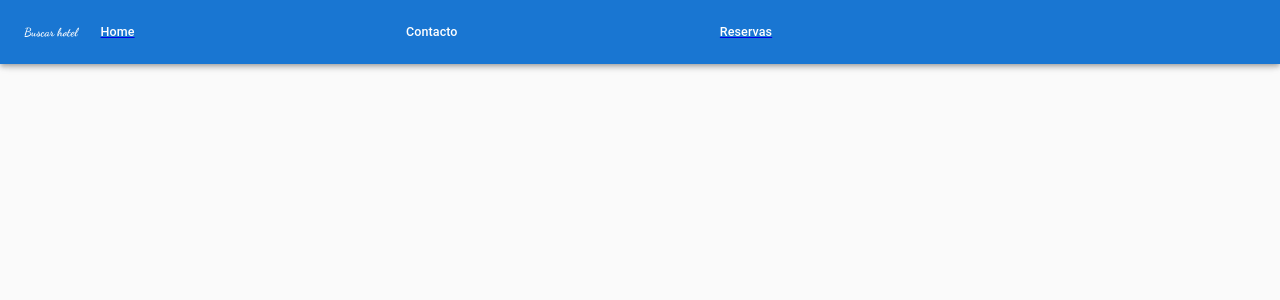
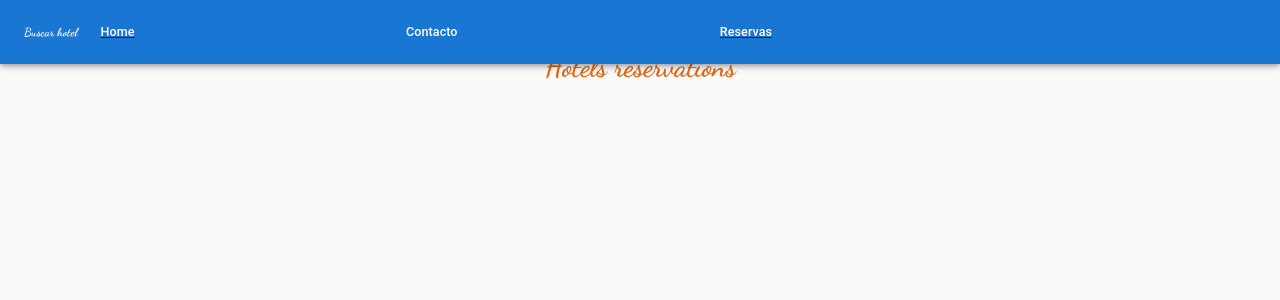
Before and after one commit to JAMA8806/hotels_React_NextJs, a Next.js app: page /reservations in a window 1280 px wide. Shown: the top 300 px of the page. Built offline with nearby package versions, Linux system fonts and the light colour scheme.

Commit message:
some styles were adjusted

```diff
--- a/components/organisms/cardsFilter/hotelsReservations/hotelsReservations.jsx
+++ b/components/organisms/cardsFilter/hotelsReservations/hotelsReservations.jsx
@@ -2,16 +2,16 @@
 import React from 'react'
 import { useSelector } from 'react-redux';
 import MediaCard from '../../../molecules/card/card';
-
+import styles from './hotelsReservations.module.css'
 export const HotelsReservations = () => {
     const hotelsReservationList = useSelector(
         (state) => state.reservation.hotelsReservation
       );
-      console.log(hotelsReservationList);
+
   return (
-    <div>
+    <div className={styles.cardsContainer}>
         {hotelsReservationList.map((hotel,index)=>{
-            console.log(hotel.payload);
+
             return (
                 <MediaCard key={index} hotel={hotel.payload}>Cards</MediaCard>
             )
--- /dev/null
+++ b/components/organisms/cardsFilter/hotelsReservations/hotelsReservations.module.css
@@ -0,0 +1,36 @@
+.cardsContainer {
+    width: 80%;
+    display: flex;
+    gap: 20px;
+    margin: 0 auto;
+    margin-top: 10px;
+    margin-bottom: 20px;
+    justify-content: center
+}
+
+.alert{
+    width:100%;
+}
+
+@media(min-width: 768px) {
+    .cardsContainer {
+        width: 100%;
+        display: grid;
+        grid-template-columns: repeat(2, 1fr);
+        justify-items: center;
+    }
+}
+
+@media(min-width: 1024px) {
+    .cardsContainer {
+        width: 100%;
+        height: 100%;
+        margin-top: 10px;
+        display: grid;
+        grid-template-columns: repeat(3, 1fr);
+        margin-top: 20px;
+        gap: 40px;
+        justify-items: center;
+        margin-bottom: 100px;
+    }
+}
--- a/src/app/reservations/page.js
+++ b/src/app/reservations/page.js
@@ -1,16 +1,16 @@
-"use client"
-import React from 'react'
-import { ReservationsTemplate } from '../../../components/templates/cardsFilter-template/reservationsTemplate/reservationsTemplate'
-
+"use client";
+import React from "react";
+import { ReservationsTemplate } from "../../../components/templates/cardsFilter-template/reservationsTemplate/reservationsTemplate";
+import styles from "./page.module.css";
 const Reservations = () => {
   return (
-    <div>
-        <h1>
-            Hotels reservations
-        </h1>
+    <div className={styles.reservationsContainer}>
+      <h1 className={styles.h1}>Hotels reservations</h1>
+      <div>
         <ReservationsTemplate></ReservationsTemplate>
+      </div>
     </div>
-  )
-}
+  );
+};
 
 export default Reservations;
--- /dev/null
+++ b/src/app/reservations/page.module.css
@@ -0,0 +1,15 @@
+.reservationsContainer{
+    width: 95%;
+    display: flex;
+    flex-direction: column;
+    margin: auto;
+    justify-content: center;
+    align-items: center;
+}
+.h1{
+    margin-top: 5rem;
+    color: #e26811;
+    /* color: rgb(128, 15, 113); */
+    font-size: 28px;
+    font-weight: bold;
+}
```
